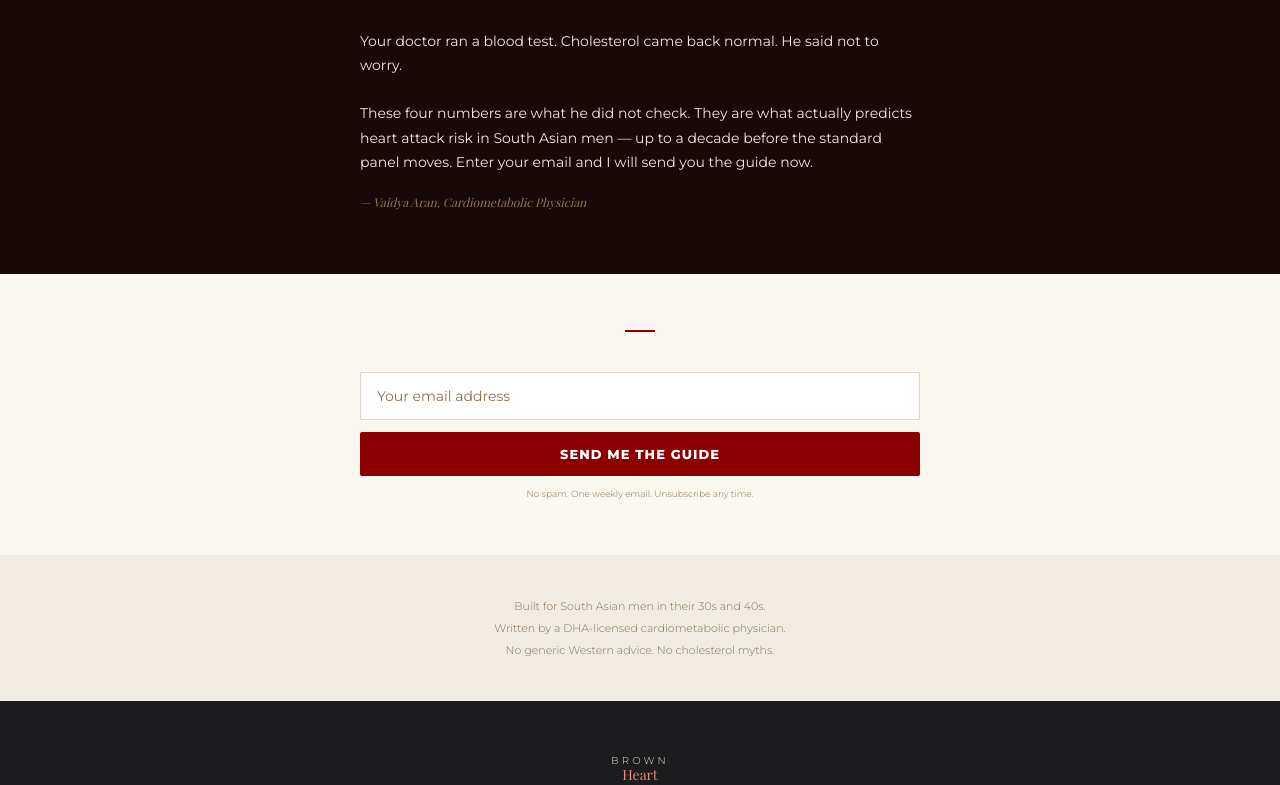
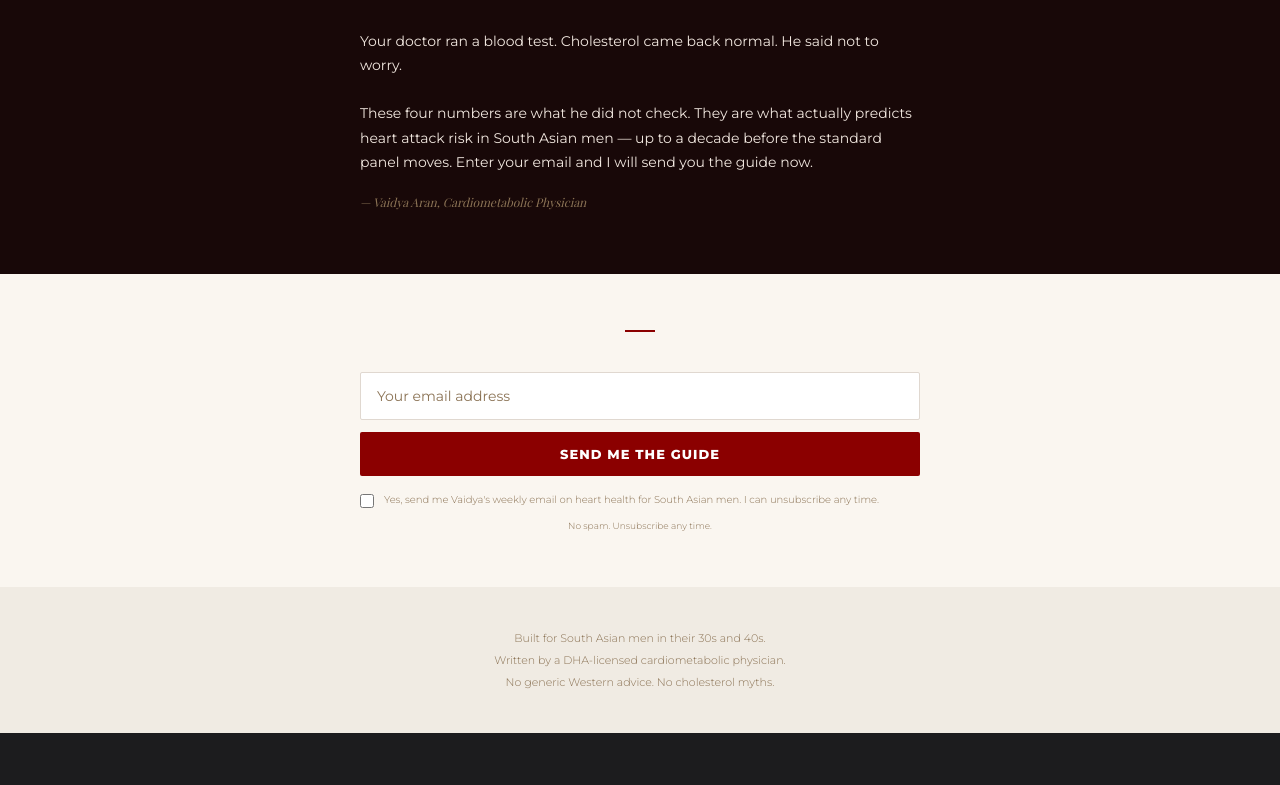
Before and after one commit to vaidyaaran-design/landing, a website: page public/index.html in a window 1280 px wide. Shown: the part 298-1083 px from the top of the page. Drawn offline with nearby package versions, Linux system fonts and the light colour scheme; a web font is replaced by a local one.

Commit message:
add newsletter consent checkbox

```diff
--- a/public/index.html
+++ b/public/index.html
@@ -185,6 +185,29 @@
       text-align: center;
     }
 
+    .consent-row {
+      display: flex;
+      align-items: flex-start;
+      gap: 10px;
+      margin-top: 4px;
+    }
+    .consent-row input[type="checkbox"] {
+      margin-top: 2px;
+      width: 14px;
+      height: 14px;
+      flex-shrink: 0;
+      accent-color: var(--maroon);
+      cursor: pointer;
+    }
+    .consent-row label {
+      font-family: 'Montserrat', sans-serif;
+      font-weight: 300;
+      font-size: 10px;
+      color: var(--taupe);
+      line-height: 1.6;
+      cursor: pointer;
+    }
+
     /* ── CONFIRMATION ── */
     .confirmation {
       display: none;
@@ -307,7 +330,11 @@
           required
         >
         <button type="submit" id="submit-btn">Send Me The Guide</button>
-        <div class="privacy-line">No spam. One weekly email. Unsubscribe any time.</div>
+        <div class="consent-row">
+          <input type="checkbox" id="newsletter-consent" name="newsletter_consent">
+          <label for="newsletter-consent">Yes, send me Vaidya's weekly email on heart health for South Asian men. I can unsubscribe any time.</label>
+        </div>
+        <div class="privacy-line">No spam. Unsubscribe any time.</div>
         <div class="error-msg" id="error-msg"></div>
       </form>
 
@@ -344,6 +371,7 @@
   <script>
     const form = document.getElementById('capture-form');
     const emailInput = document.getElementById('email-input');
+    const consentCheckbox = document.getElementById('newsletter-consent');
     const submitBtn = document.getElementById('submit-btn');
     const confirmation = document.getElementById('confirmation');
     const errorMsg = document.getElementById('error-msg');
@@ -366,7 +394,7 @@
         const res = await fetch('/api/subscribe', {
           method: 'POST',
           headers: { 'Content-Type': 'application/json' },
-          body: JSON.stringify({ email }),
+          body: JSON.stringify({ email, newsletter_consent: consentCheckbox.checked }),
         });
 
         const data = await res.json();
```
